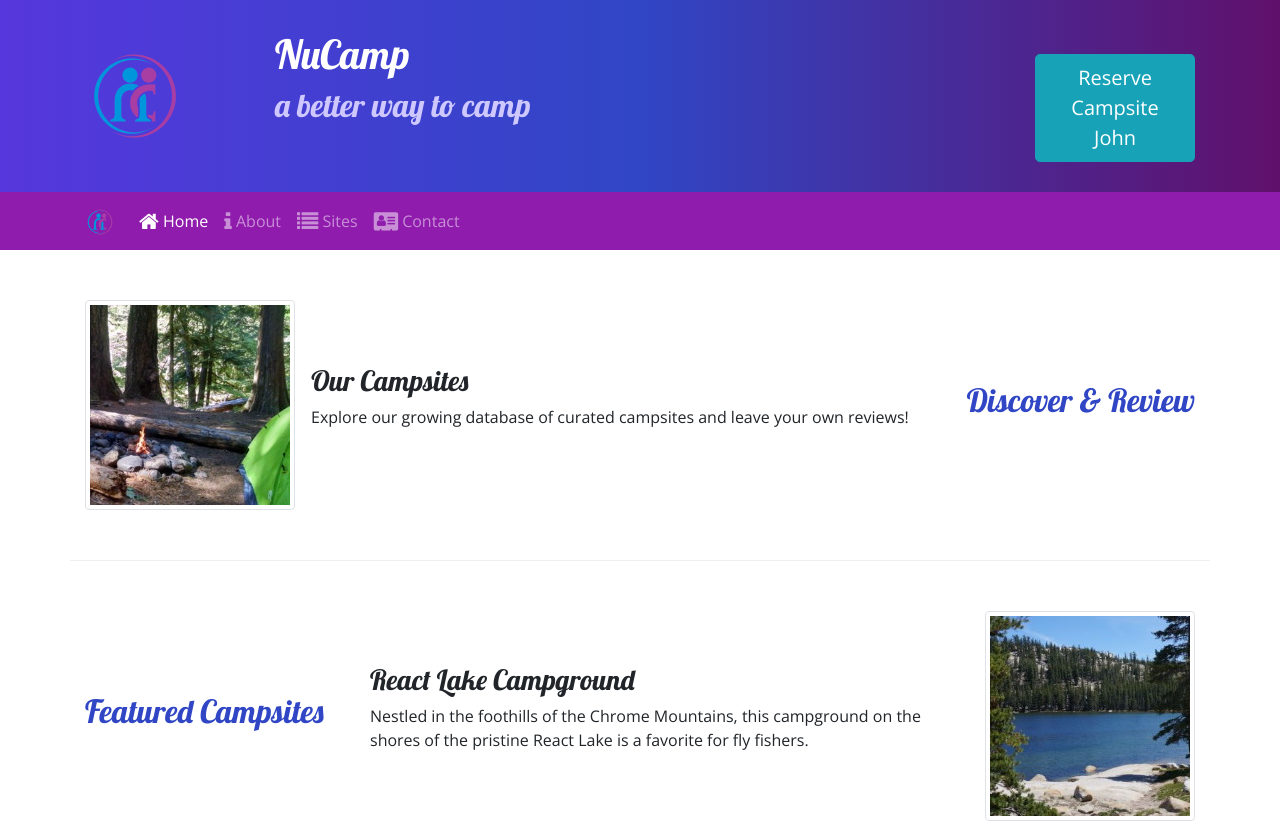
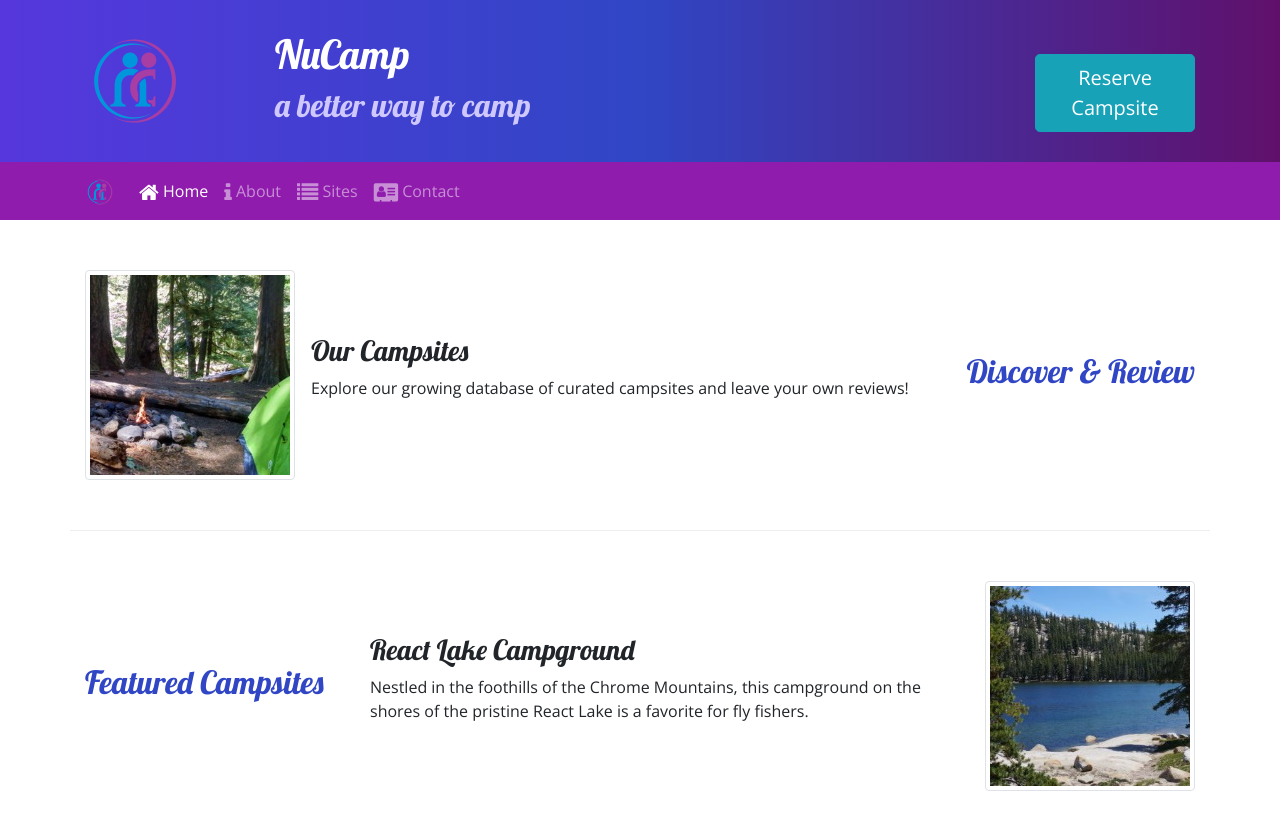
Before and after one commit to AlexandruIvan9/Bootstrap-project, a website: page index.html in a window 1280 px wide. Shown: the top 824 px of the page. Drawn offline with nearby package versions, Linux system fonts and the light colour scheme.

Commit message:
update text remove text

```diff
--- a/index.html
+++ b/index.html
@@ -31,7 +31,7 @@
           <h2>a better way to camp</h2>
         </div>
         <div class="col-md-4 col-xl-2 mt-4">
-          <a href="#reserveForm" role="button" class="btn btn-lg btn-info">Reserve Campsite John</a>
+          <a href="#reserveForm" role="button" class="btn btn-lg btn-info">Reserve Campsite</a>
         </div>
       </div>
     </div>
```
